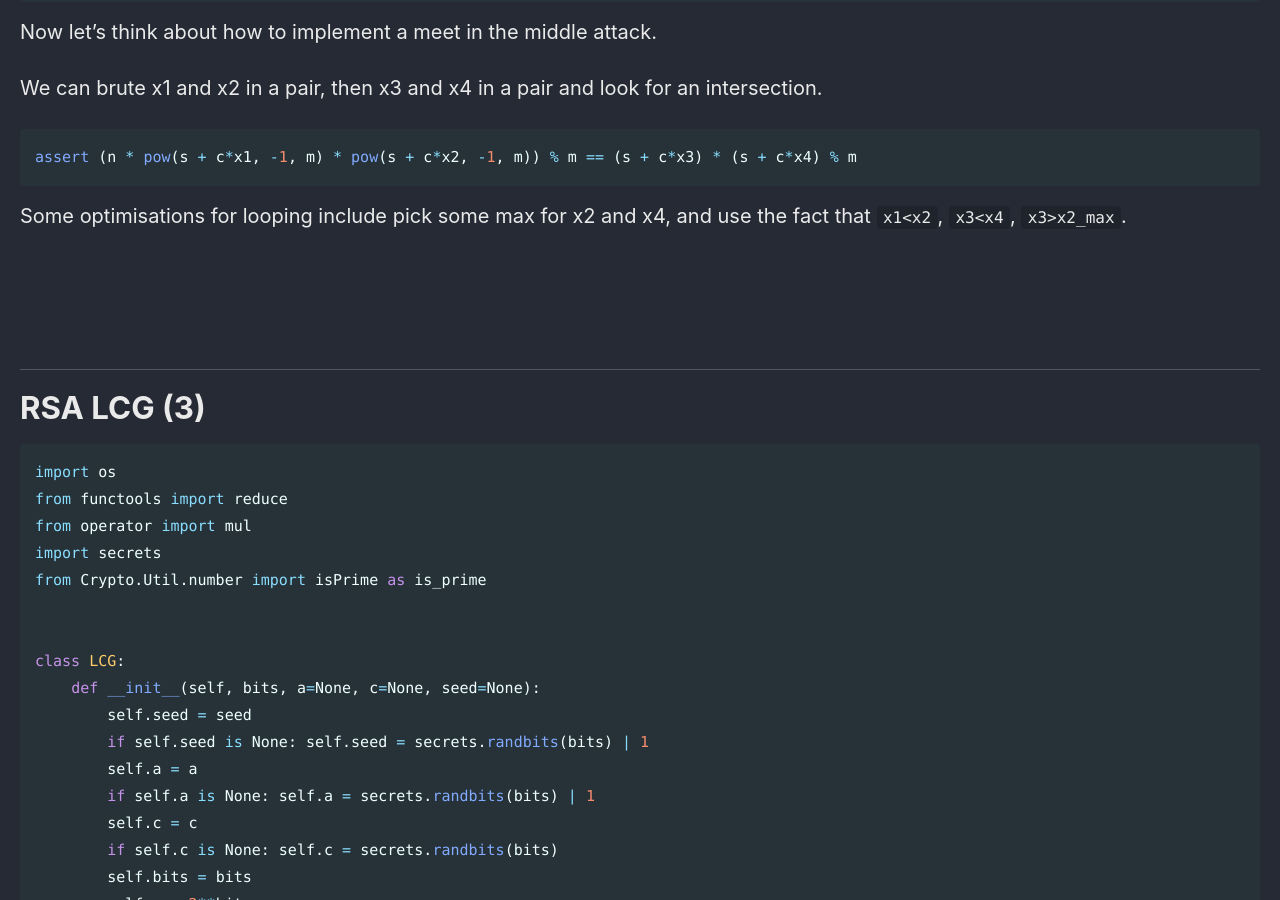
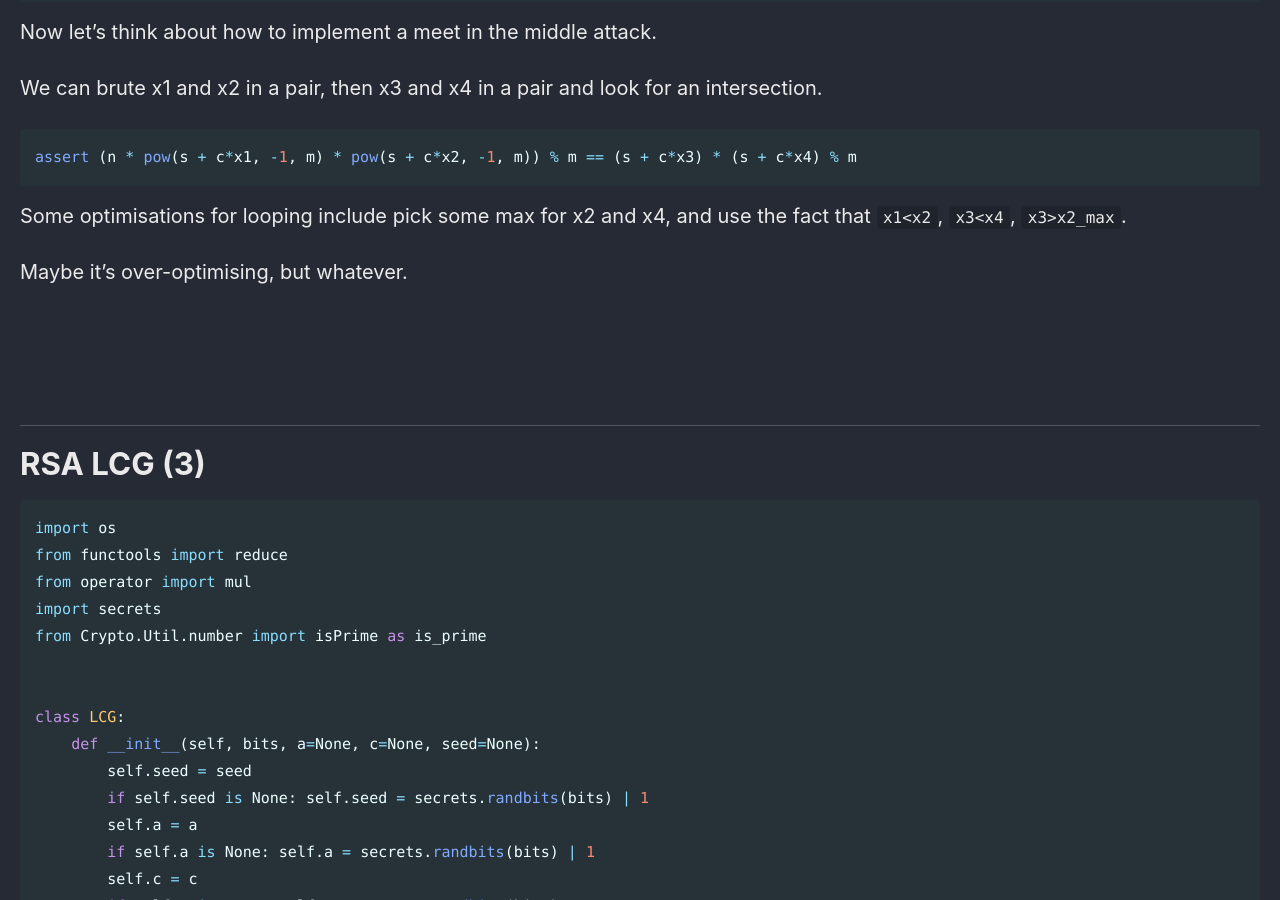
Before and after one commit to Connor-McCartney/Connor-McCartney.github.io, a Jekyll site: the page built from _pages/cryptography/other/HKCERT2024.md, in a window 1280 px wide and 900 px high, scrolled down 12880 px. Built offline with Jekyll 4.4.1, drawn with Linux system fonts in a browser that asks for light colours; cached includes are drawn as plain includes.

Commit message:
Update HKCERT2024.md

```diff
--- a/_pages/cryptography/other/HKCERT2024.md
+++ b/_pages/cryptography/other/HKCERT2024.md
@@ -503,6 +503,9 @@ assert (n * pow(s + c*x1, -1, m) * pow(s + c*x2, -1, m)) % m == (s + c*x3) * (s
 Some optimisations for looping include pick some max for x2 and x4,
 and use the fact that `x1<x2`, `x3<x4`, `x3>x2_max`.
 
+Maybe it's over-optimising, but whatever.
+
+
 <br>
 
 <br>
```
